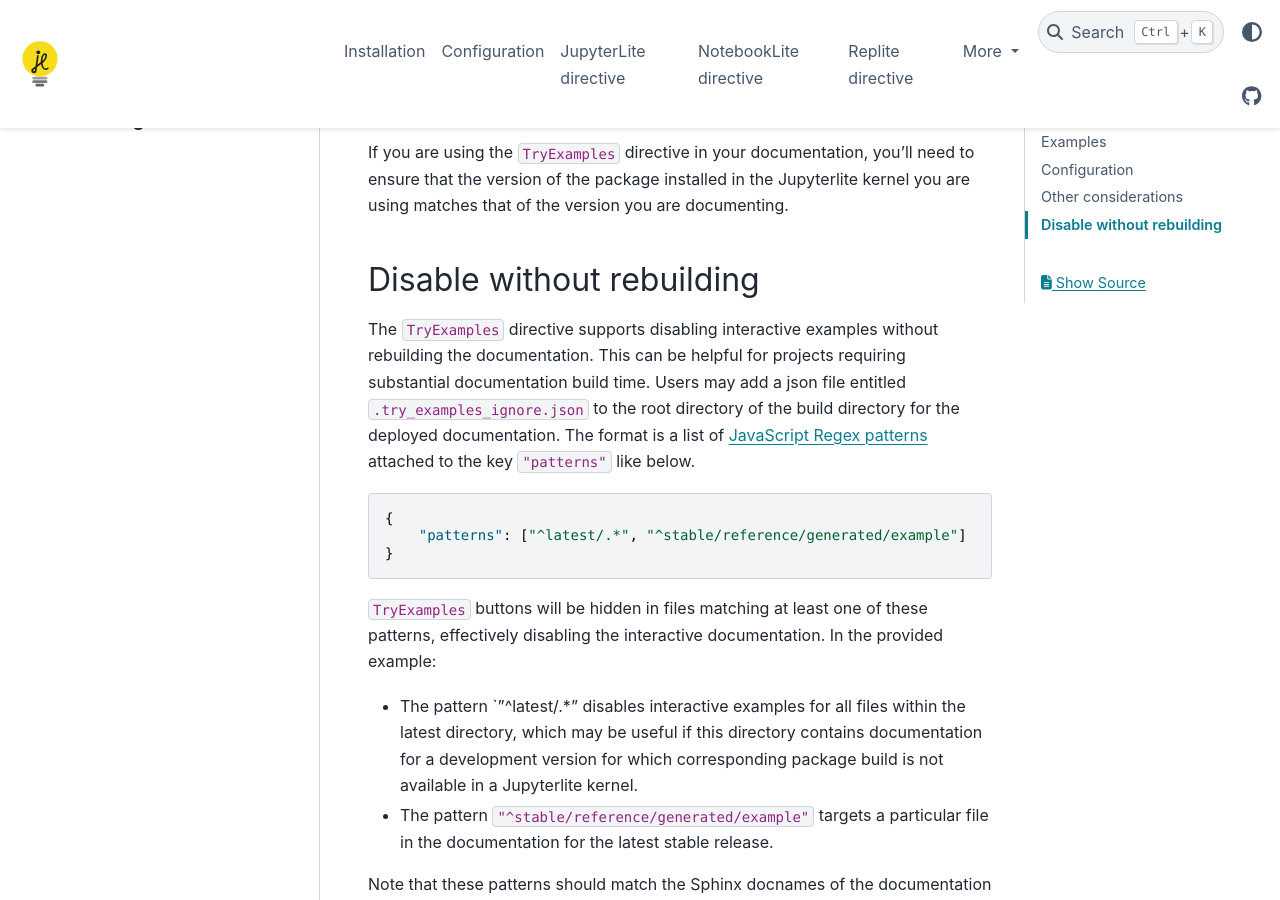
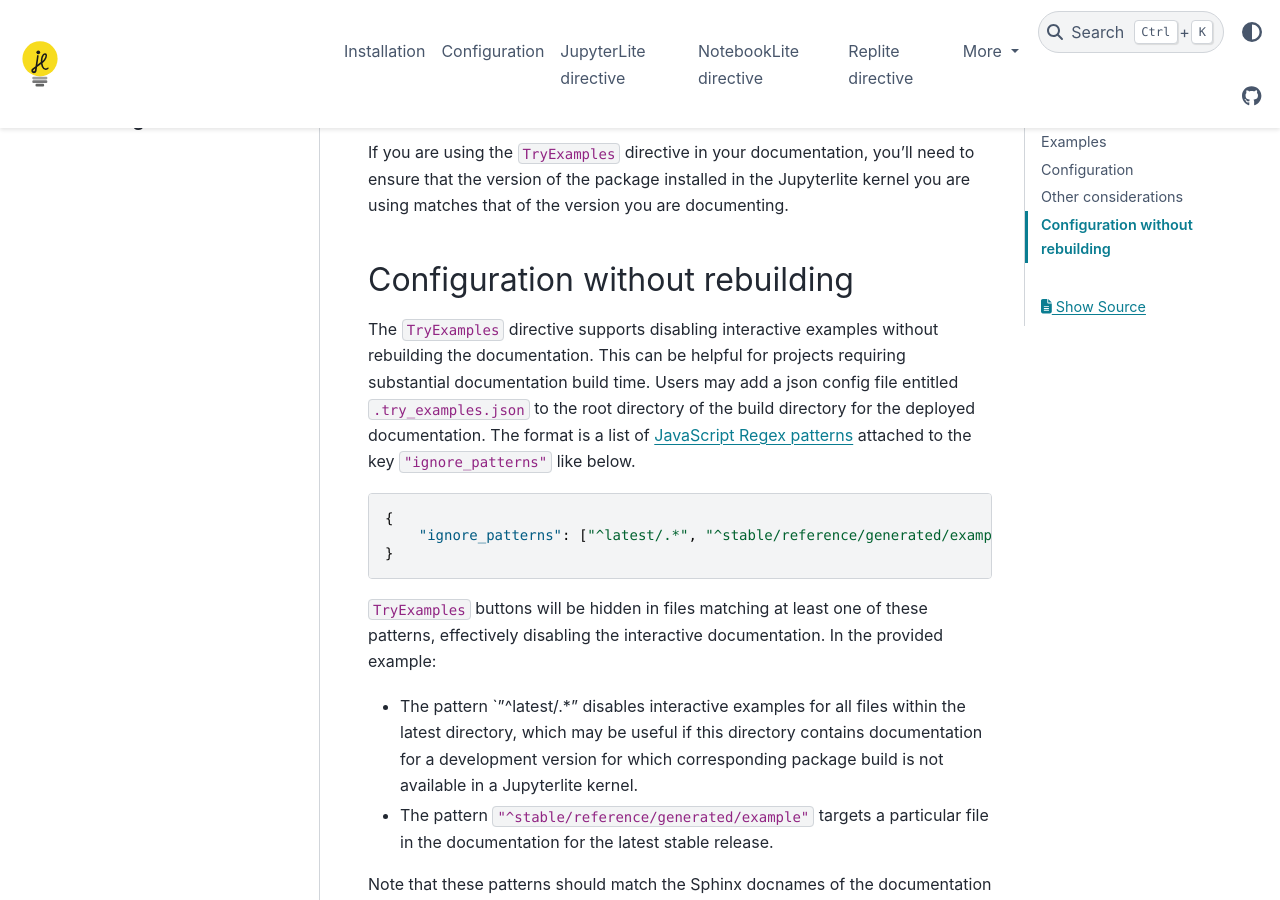
Before and after one commit to jupyterlite/jupyterlite-sphinx, a Sphinx documentation site: the page built from docs/directives/try_examples.md, in a window 1280 px wide and 900 px high, scrolled down 2727 px. Built offline with Sphinx 7.4.7 and the PyData theme 0.15.4, drawn with Linux system fonts in a browser that asks for light colours.

Commit message:
Change .try_examples_ignore.json to general config .try_examples.json
- might want to add more options later

````diff
--- a/docs/directives/try_examples.md
+++ b/docs/directives/try_examples.md
@@ -167,16 +167,16 @@ If you are using the `TryExamples` directive in your documentation, you'll need
 that the version of the package installed in the Jupyterlite kernel you are using
 matches that of the version you are documenting.
 
-## Disable without rebuilding
+## Configuration without rebuilding
 The `TryExamples` directive supports disabling interactive examples without rebuilding
 the documentation. This can be helpful for projects requiring substantial documentation
-build time. Users may add a json file entitled `.try_examples_ignore.json` to the root
+build time. Users may add a json config file entitled `.try_examples.json` to the root
 directory of the build directory for the deployed documentation. The format is a list of
-[JavaScript Regex patterns](https://developer.mozilla.org/en-US/docs/Web/JavaScript/Guide/Regular_expressions) attached to the key `"patterns"` like below.
+[JavaScript Regex patterns](https://developer.mozilla.org/en-US/docs/Web/JavaScript/Guide/Regular_expressions) attached to the key `"ignore_patterns"` like below.
 
 ```json
 {
-    "patterns": ["^latest/.*", "^stable/reference/generated/example"]
+    "ignore_patterns": ["^latest/.*", "^stable/reference/generated/example"]
 }
 ```
 
````
Also changed, not shown: 2 other files.
